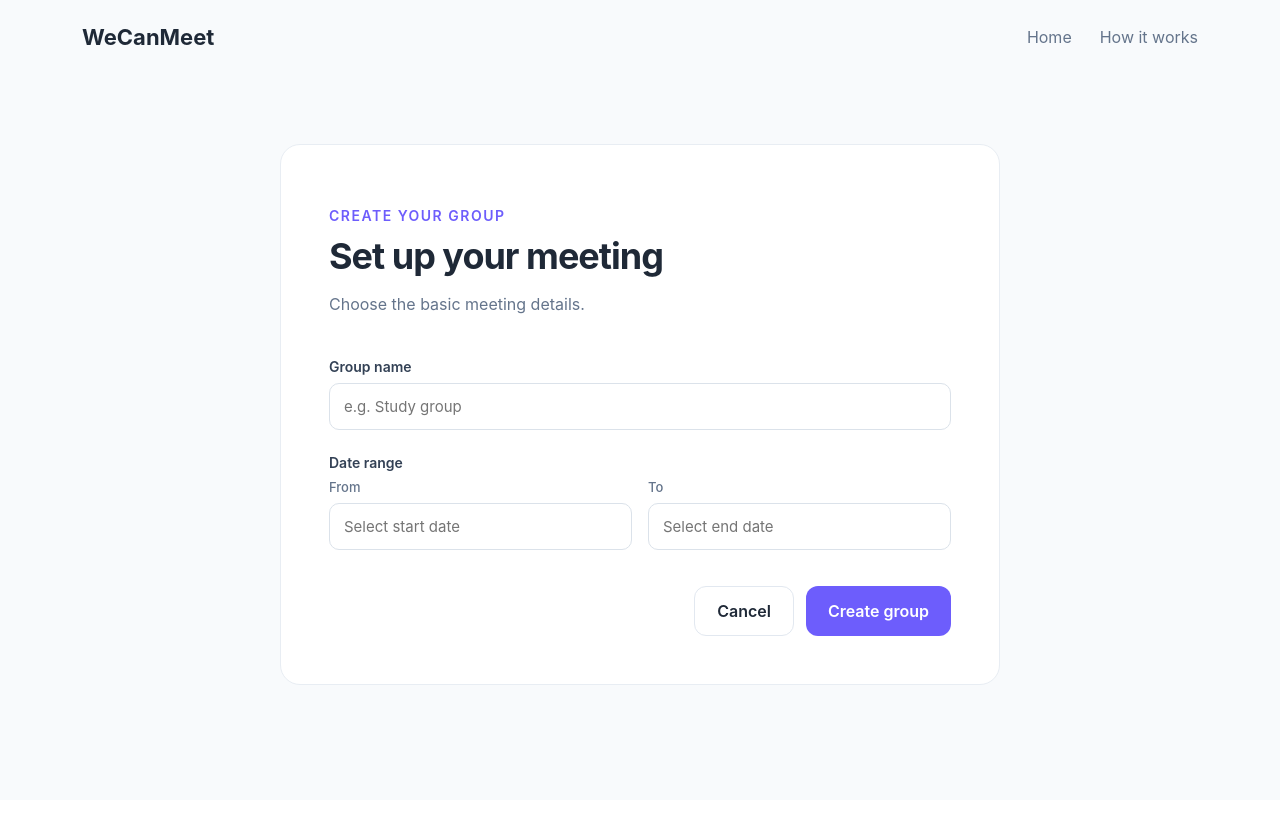
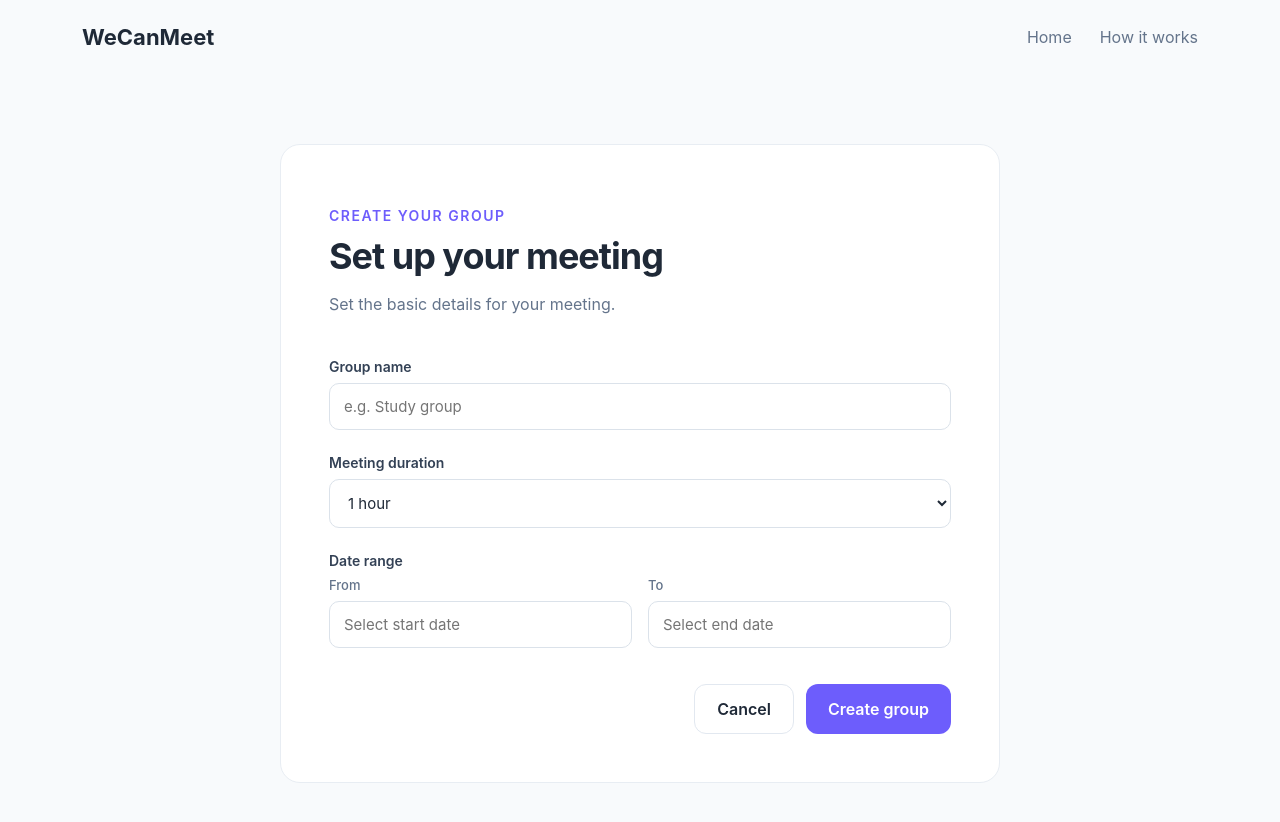
Before and after one commit to Shiri667377/WeCanMeet, a React app in the folder frontend/: page /create-group in a window 1280 px wide. Shown: the top 822 px of the page. Before the commit the page ends 800 px from the top, so only its background shows below. Built offline with nearby package versions, Linux system fonts and the light colour scheme; the HTML template or start-up script is replaced by a standard one.

Commit message:
Add form state, validation, and cancel navigation

```diff
--- a/frontend/src/pages/CreateGroup/CreateGroup.css
+++ b/frontend/src/pages/CreateGroup/CreateGroup.css
@@ -147,6 +147,19 @@
     color: #1f2937;
 }
 
+.form-error {
+    margin: 0;
+    color: #dc2626;
+    font-size: 14px;
+}
+
+.cancel-link {
+  text-decoration: none;
+  display: inline-flex;
+  align-items: center;
+  justify-content: center;
+}
+
 /* Mobile */
 
 @media (max-width: 700px) {
--- a/frontend/src/pages/CreateGroup/CreateGroup.jsx
+++ b/frontend/src/pages/CreateGroup/CreateGroup.jsx
@@ -2,10 +2,45 @@ import { useState } from 'react'
 import DatePicker from 'react-datepicker'
 import 'react-datepicker/dist/react-datepicker.css'
 import './CreateGroup.css'
+import { Link } from 'react-router-dom'
 
 function CreateGroup() {
+  const [groupName, setGroupName] = useState('')
+  const [meetingDuration, setMeetingDuration] = useState('60')
   const [startDate, setStartDate] = useState(null)
   const [endDate, setEndDate] = useState(null)
+  const [error, setError] = useState('')
+
+  function handleSubmit(event) {
+    event.preventDefault()
+
+    if (!groupName.trim()) {
+      setError('Please enter a group name.')
+      return
+    }
+
+    if (!startDate || !endDate) {
+      setError('Please select a date range.')
+      return
+    }
+
+    if (endDate < startDate) {
+      setError('End date cannot be before start date.')
+      return
+    }
+
+    setError('')
+
+    const groupData = {
+      name: groupName.trim(),
+      meetingDuration: Number(meetingDuration),
+      startDate,
+      endDate,
+    }
+
+    console.log(groupData)
+  }
+
   return (
     <main className="create-group-page">
       <section className="create-group-card">
@@ -13,18 +48,36 @@ function CreateGroup() {
           <p className="eyebrow">Create your group</p>
           <h1>Set up your meeting</h1>
           <p className="create-group-description">
-            Choose the basic meeting details.
+            Set the basic details for your meeting.
           </p>
         </div>
 
-        <form className="create-group-form">
+        <form className="create-group-form" onSubmit={handleSubmit}>
           <div className="form-field">
             <label htmlFor="groupName">Group name</label>
             <input
               id="groupName"
               type="text"
               placeholder="e.g. Study group"
+              value={groupName}
+              onChange={(event) => setGroupName(event.target.value)}
             />
+          </div>
+
+          <div className="form-field">
+            <label htmlFor="meetingDuration">Meeting duration</label>
+
+            <select
+              id="meetingDuration"
+              value={meetingDuration}
+              onChange={(event) => setMeetingDuration(event.target.value)}
+            >
+              <option value="30">30 minutes</option>
+              <option value="45">45 minutes</option>
+              <option value="60">1 hour</option>
+              <option value="90">1.5 hours</option>
+              <option value="120">2 hours</option>
+            </select>
           </div>
 
           <div className="form-field">
@@ -69,10 +122,13 @@ function CreateGroup() {
               </div>
             </div>
           </div>
+
+          {error && <p className="form-error">{error}</p>}
+
           <div className="form-actions">
-            <button type="button" className="secondary-button">
+            <Link to="/" className="secondary-button cancel-link">
               Cancel
-            </button>
+            </Link>
 
             <button type="submit" className="primary-button">
               Create group
```
